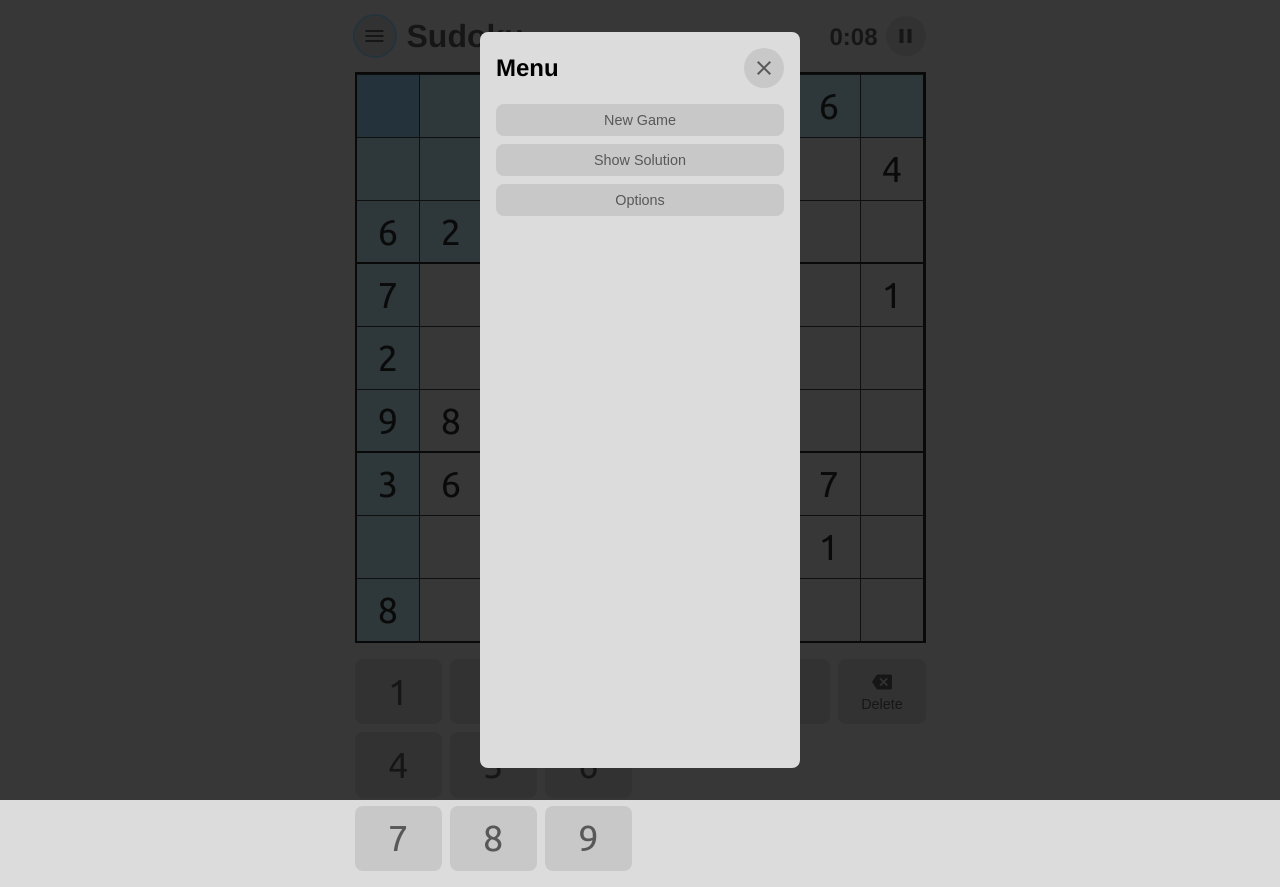
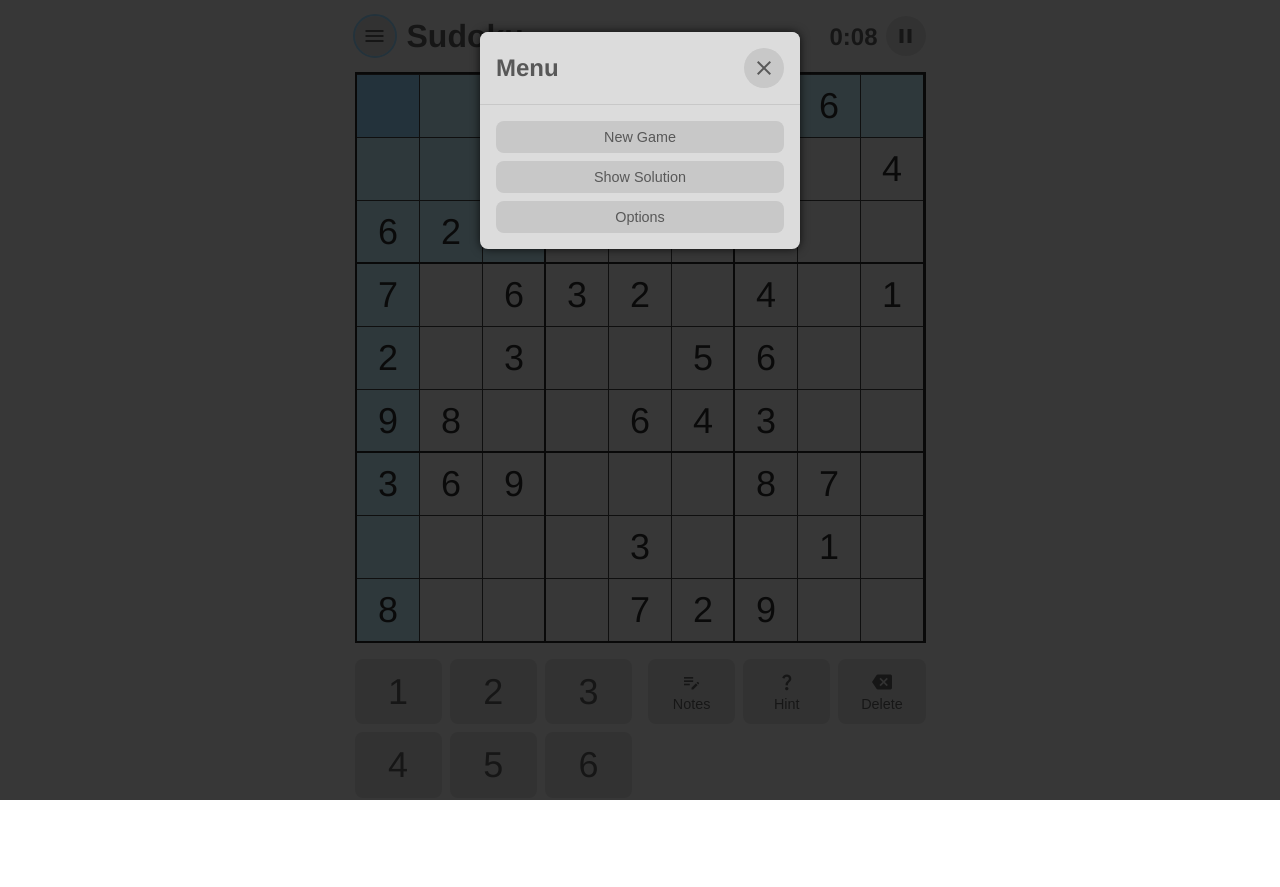
Before and after one commit to jkeussen/sudoku, a React (Vite) app: page / in a window 1280 px wide. Both pictures are taken after a click on the button "menu". After the commit the page ends 800 px from the top, so only its background shows below. Built offline with nearby package versions, Linux system fonts and the light colour scheme.

Commit message:
Styling tweaks to make modal content more flexible

```diff
--- a/src/App.tsx
+++ b/src/App.tsx
@@ -22,7 +22,7 @@ function App() {
 
 	// return <Tile key={`gridTile_${index}`} value={char} />
 	return (
-		<div className={classes.wrapper + `${showDarkTheme ? ' dark' : ' light'}`}>
+		<div className={classes.wrapper + `${showDarkTheme ? ' dark' : ' light'}` + `${showMenu ? ' frozen' : ''}`}>
 			<div className={classes.app}>
 				{showMenu && <Menu/>}
 				<Header />
--- a/src/components/Modal.module.css
+++ b/src/components/Modal.module.css
@@ -2,9 +2,14 @@
 	position: absolute;
 	min-height: 100vh;
 	min-width: 100vw;
+	top: 0;
+	bottom: 0;
+	left: 0;
+	right: 0;
 	background-color: rgba(0,0,0,0.75);
 	z-index: 10;
-	padding: 2rem;
+	--padding: 2rem;
+	padding: var(--padding);
 	display: flex;
 	justify-content: center;
 	align-items: center;
@@ -15,16 +20,28 @@
 	/* max-width: 10rem; */
 	/* min-width: 20rem; */
 	width: 20rem;
-	/* height: 100%; */
-	align-self: stretch;
-	padding: 1rem;
+	box-shadow: 0 0 10px rgba(0,0,0,0.75);
+	max-height: calc(100vh - 6rem);
+	overflow: hidden;
+	align-self: flex-start;
+	display: flex;
+	flex-direction: column;
+	position: relative;
 }
 .modalHeader {
 	display: flex;
+	padding: 1rem;
 	justify-content: space-between;
 	align-items: center;
-	margin-bottom: 1rem;
+	border-bottom: 1px solid var(--button-bg);
+	background-color: var(--bg);
+	top: 0px;
+	border-top-left-radius: var(--border-radius);
+	border-top-right-radius: var(--border-radius);
 }
+	.modalHeader h2 {
+		color: var(--text)
+	}
 	.modalHeader button {
 		width: min-content;
 	}
@@ -35,6 +52,9 @@
 		margin-left: 1rem;
 	}
 .modalContent {
+	flex: 1;
+	overflow-y: scroll;
+	padding: 1rem;
 	display: flex;
 	flex-direction: column;
 	gap: 0.5rem;
@@ -42,7 +62,7 @@
 
 @media (max-width: 603px) {
 	.modal {
-		/* width: unset; */
+		width: 100%;
 		min-width: unset;
 		max-width: unset;
 	}
--- a/src/index.css
+++ b/src/index.css
@@ -22,8 +22,8 @@
   box-sizing: border-box;
 
   /* --number-font: 'Questrial'; */
-  /* --number-font: 'Nunito'; */
-  --number-font: 'Ubuntu';
+  /* --number-font: 'Ubuntu'; */
+  --number-font: 'Nunito';
   /* --number-font: 'IBM Plex Mono'; */
 
   /* Dividers */
@@ -33,22 +33,10 @@
   --border-radius: 8px;
 }
 
-/* @media (max-width: 603px) {
-  :root {
-    --divider-tile-width: 1px;
-    --divider-section-width: 2px;
-  }
-} */
-
-/* @media only screen and (-moz-min-device-pixel-ratio: 2),
-only screen and (-o-min-device-pixel-ratio: 2/1),
-only screen and (-webkit-min-device-pixel-ratio: 2),
-only screen and (min-device-pixel-ratio: 2) {
-  :root {
-    --divider-tile-width: 0.5px;
-    --divider-section-width: 2px;
-  }
-}    */
+.frozen {
+  max-height: 100vh !important;
+  overflow: hidden !important;
+}
 
 .light {
   --bg: rgb(220, 220, 220);
@@ -66,7 +54,6 @@ only screen and (min-device-pixel-ratio: 2) {
   --valid: rgb(162, 218, 162);
   --error: rgb(240, 128, 128);
   --error-dark: rgb(214, 99, 99);
-
   --focus: 2px solid var(--blue-accent);
 }
 
@@ -86,6 +73,5 @@ only screen and (min-device-pixel-ratio: 2) {
   --valid: rgb(33, 64, 33);
   --error: rgb(94, 46, 46);
   --error-dark: rgb(58, 24, 24);
-
   --focus: 2px solid var(--blue-accent);
 }
```
